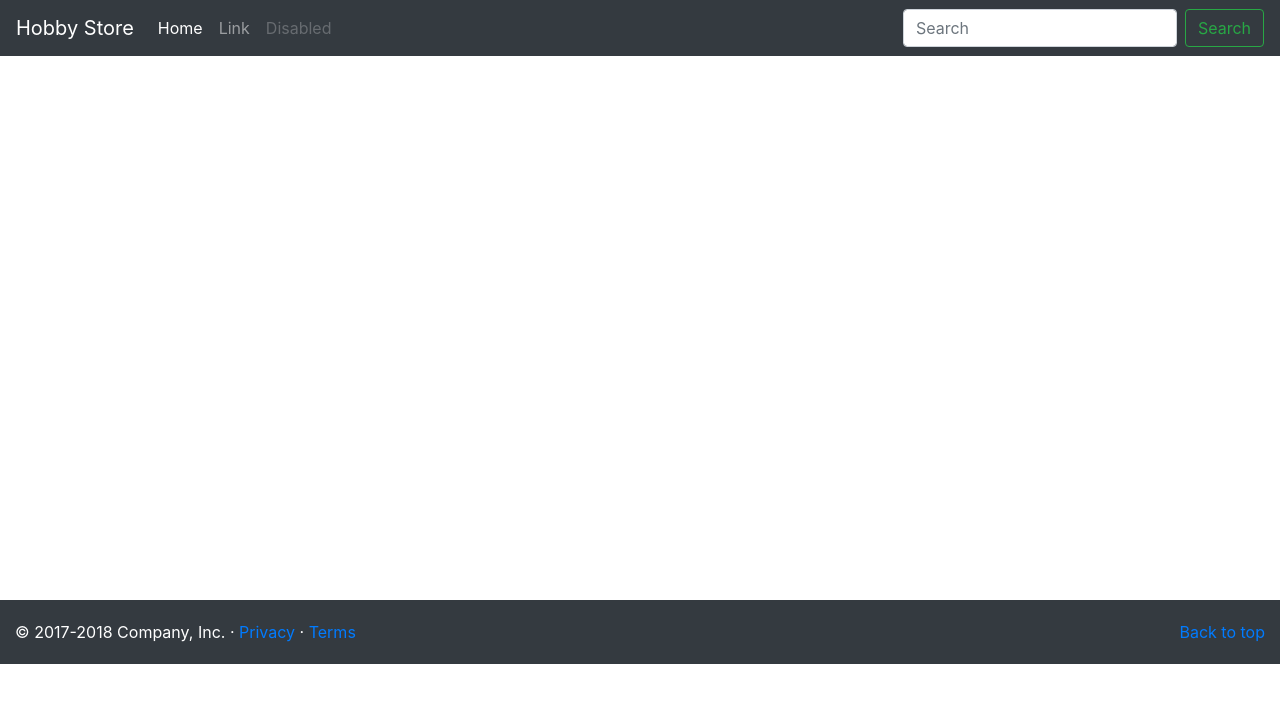
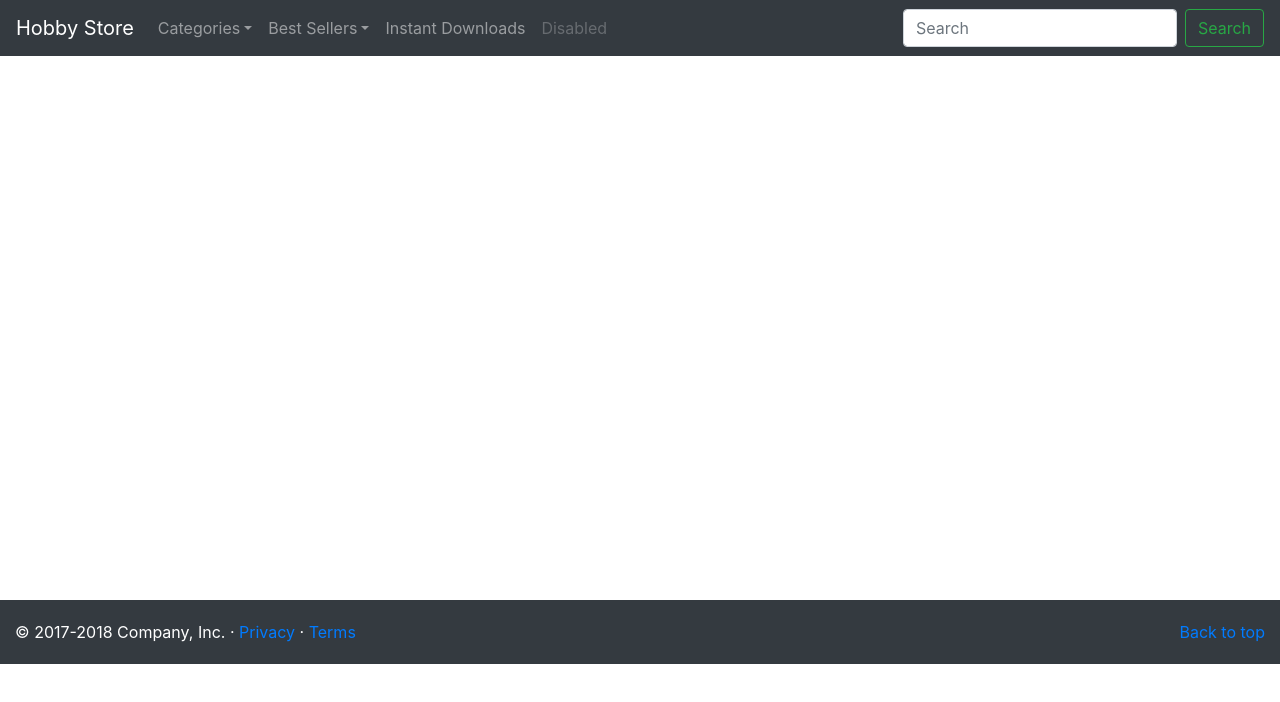
Before and after one commit to chirag-mishra/hobbyStore, an Angular app in the folder Frontend/: page / in a window 1280 px wide. Shown: the top 702 px of the page. Built offline with nearby package versions, Linux system fonts and the light colour scheme.

Commit message:
Added dropdown in header

```diff
--- a/Frontend/src/app/components/header/header.component.html
+++ b/Frontend/src/app/components/header/header.component.html
@@ -1,15 +1,26 @@
 <nav class="navbar navbar-expand-md navbar-dark fixed-top bg-dark">
   <a class="navbar-brand" href="#">Hobby Store</a>
-    <button class="navbar-toggler" type="button" data-toggle="collapse" data-target="#navbarCollapse" aria-controls="navbarCollapse" aria-expanded="false" aria-label="Toggle navigation">
+  <button class="navbar-toggler" type="button" data-toggle="collapse" data-target="#navbarCollapse" aria-controls="navbarCollapse"
+    aria-expanded="false" aria-label="Toggle navigation">
     <span class="navbar-toggler-icon"></span>
   </button>
+
   <div class="collapse navbar-collapse" id="navbarCollapse">
     <ul class="navbar-nav mr-auto">
-        <li class="nav-item active">
-          <a class="nav-link" href="#">Home <span class="sr-only">(current)</span></a>
+      <li class="nav-item dropdown">
+        <a class="nav-link dropdown-toggle" id="dropdown03" data-toggle="dropdown" aria-haspopup="true" aria-expanded="false">Categories</a>
+        <div class="dropdown-menu" aria-labelledby="dropdown03">
+          <a class="dropdown-item" href="#" *ngFor="let category of categories">{{category}}</a>
+        </div>
+      </li>
+      <li class="nav-item dropdown">
+        <a class="nav-link dropdown-toggle" id="dropdown03" data-toggle="dropdown" aria-haspopup="true" aria-expanded="false">Best Sellers</a>
+        <div class="dropdown-menu" aria-labelledby="dropdown03">
+          <a class="dropdown-item" href="#" *ngFor="let seller of bestSellers">{{seller}}</a>
+        </div>
       </li>
       <li class="nav-item">
-          <a class="nav-link" href="#">Link</a>
+        <a class="nav-link" href="#">Instant Downloads</a>
       </li>
       <li class="nav-item">
         <a class="nav-link disabled" href="#">Disabled</a>
--- a/Frontend/src/app/components/header/header.component.ts
+++ b/Frontend/src/app/components/header/header.component.ts
@@ -2,8 +2,11 @@ import { Component } from '@angular/core';
 
 @Component({
   selector: 'app-header',
-  templateUrl: './header.component.html'
+  templateUrl: './header.component.html',
+  styleUrls: ['./header.component.css']
 })
 export class HeaderComponent {
 
+  categories:any[] = ["Premium Cards","Close Up Magic","Intermediate Tricks","Beginner Tricks","Street Magic","Mentalism","Stage Magic","Accessories","Books"];
+  bestSellers:any[]=["Huppin's","Popjens","Bicycle"]
 }
```
Also changed, not shown: Frontend/src/app/components/header/header.component.css (added). Lines whose indentation alone changed are shown as unchanged.
